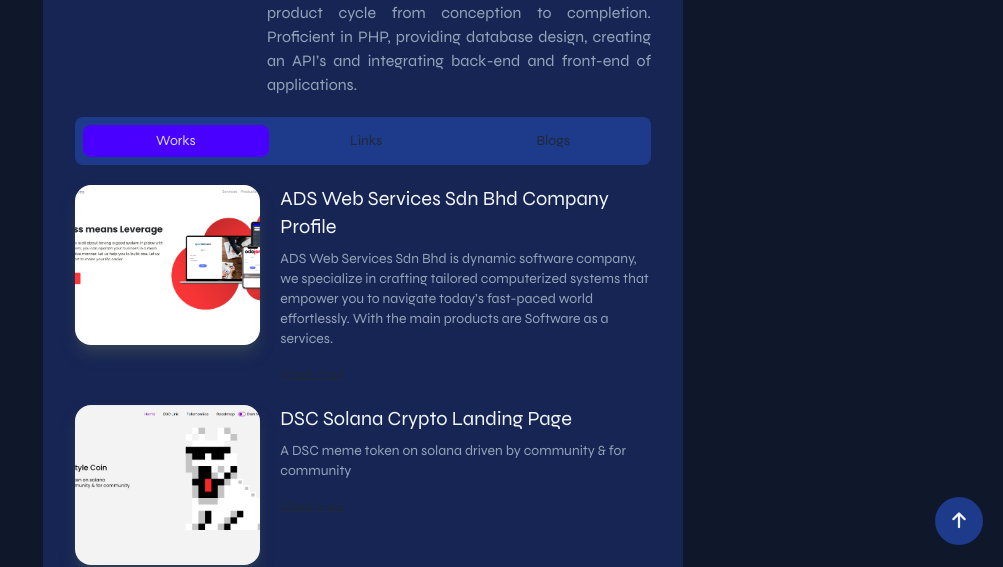
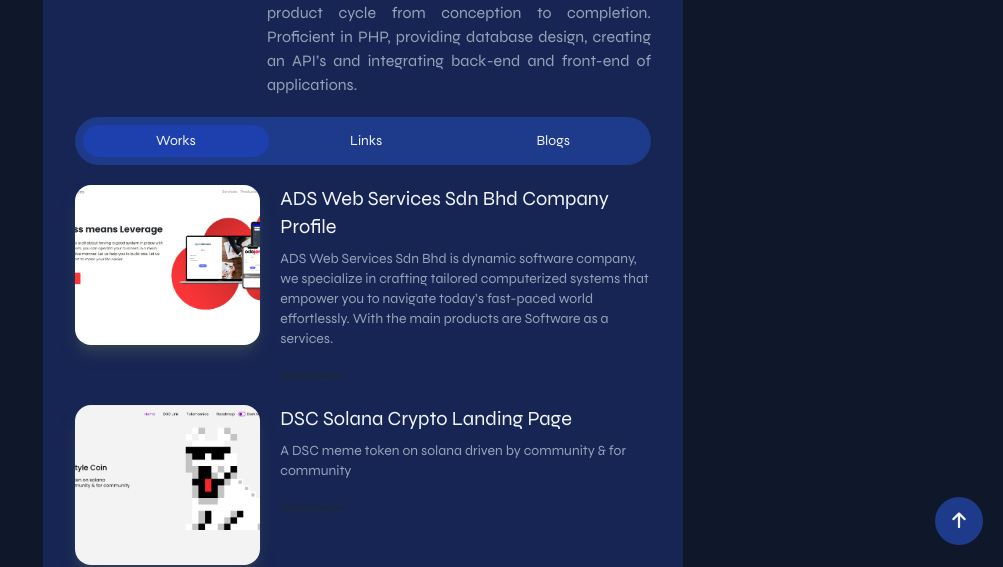
Before and after one commit to muhtaromzain/muhtaromzain.github.io, a website: page index.html in a window 1280 px wide. Shown: the part 235-802 px from the top of the page, without its empty margins (277-1280 px from the left). Drawn offline with Linux system fonts and the light colour scheme.

Commit message:
fix css resources

```diff
--- a/index.html
+++ b/index.html
@@ -7,7 +7,7 @@
   <link rel="preconnect" href="https://fonts.gstatic.com" crossorigin>
   <link href="https://fonts.googleapis.com/css2?family=Syne:wght@400..800&display=swap" rel="stylesheet">
   <link rel="stylesheet" href="https://cdnjs.cloudflare.com/ajax/libs/font-awesome/6.5.2/css/all.min.css" integrity="sha512-SnH5WK+bZxgPHs44uWIX+LLJAJ9/2PkPKZ5QiAj6Ta86w+fsb2TkcmfRyVX3pBnMFcV7oQPJkl9QevSCWr3W6A==" crossorigin="anonymous" referrerpolicy="no-referrer" />
-  <link href="./src/style.css" rel="stylesheet">
+  <link href="./src/output.css" rel="stylesheet">
   <link rel="icon" href="./assets/z.png" />
   <title>Muhtarom Zain</title>
 </head>
```
Also changed, not shown: src/style.css (deleted).
